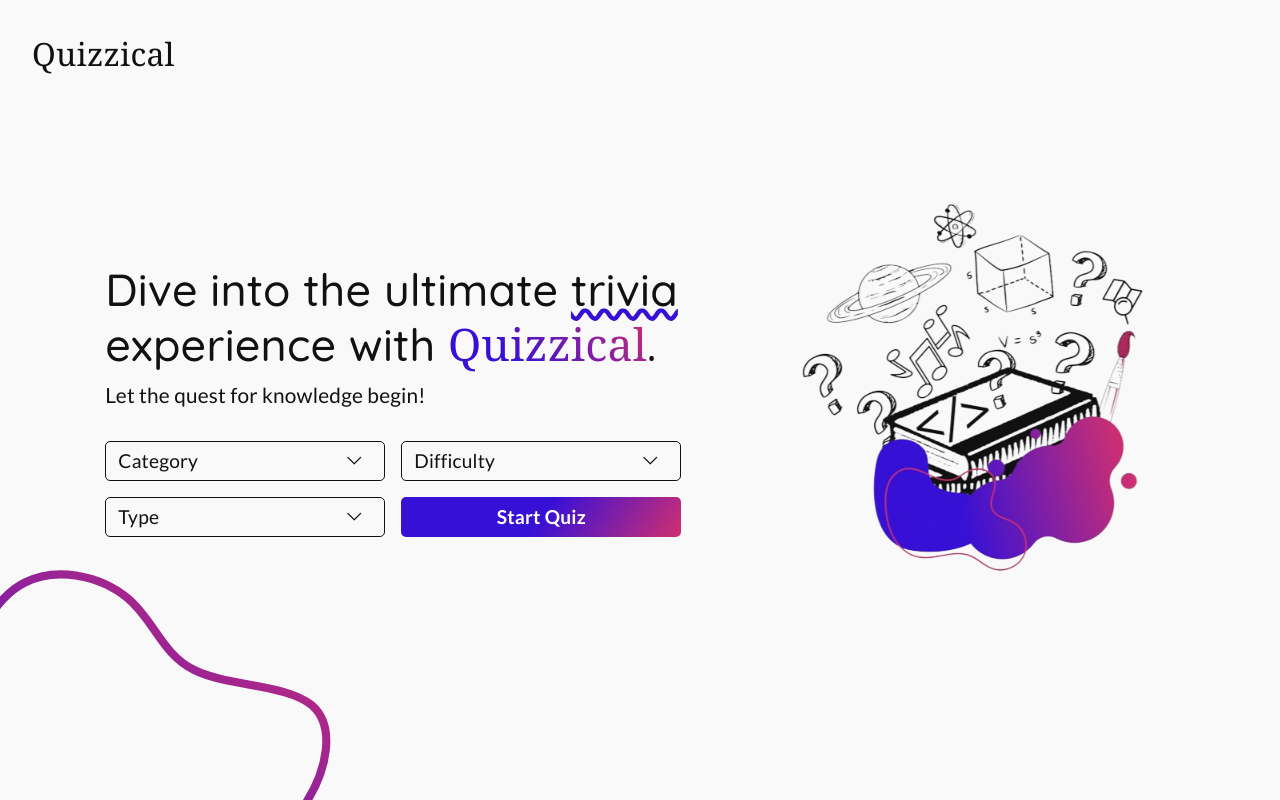
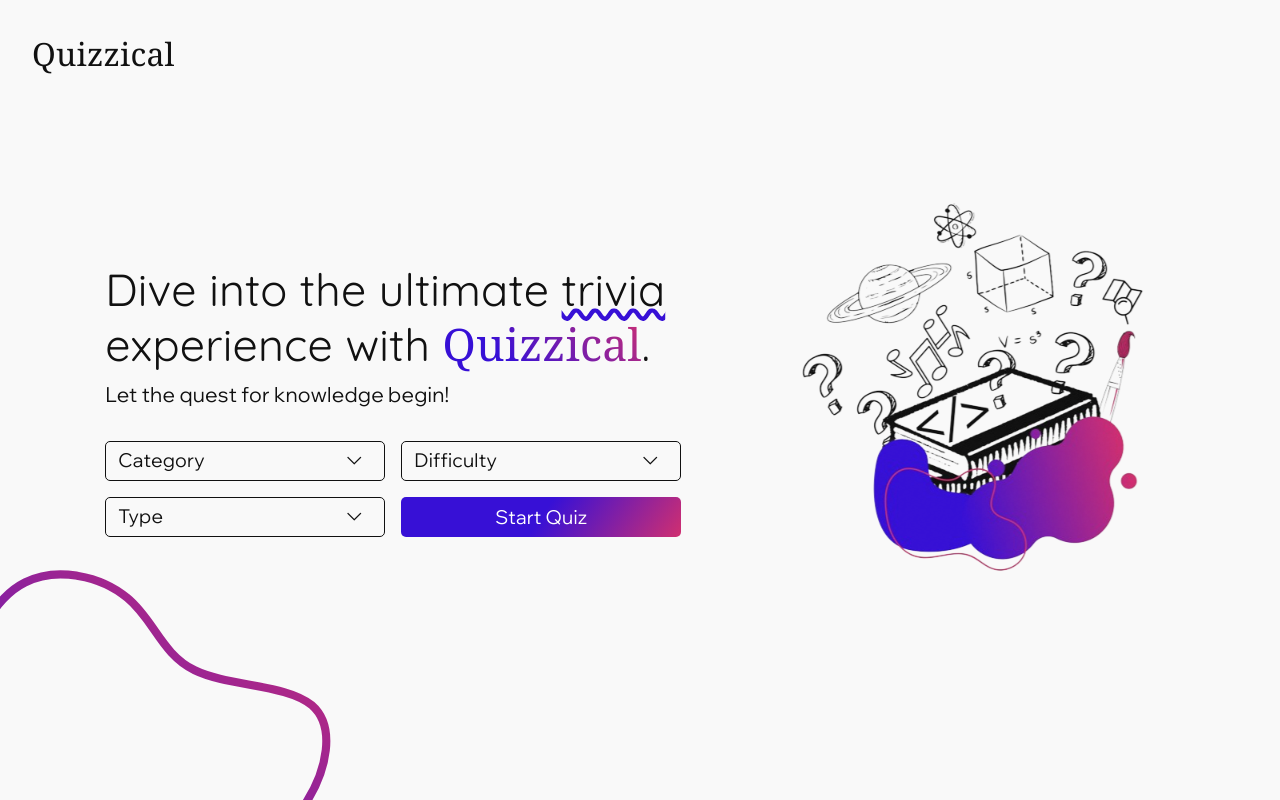
Before and after one commit to VriaA/Quizzly, a React (Vite) app in the folder quizzical/: page / in a window 1280 px wide. Built offline with nearby package versions, Linux system fonts and the light colour scheme.

Commit message:
change hero subtext and buttons font

```diff
--- a/quizzical/index.html
+++ b/quizzical/index.html
@@ -7,7 +7,7 @@
 
     <link rel="preconnect" href="https://fonts.googleapis.com">
     <link rel="preconnect" href="https://fonts.gstatic.com" crossorigin>
-    <link href="https://fonts.googleapis.com/css2?family=Lato:wght@200;300;400;700&family=Quicksand:wght@300;400;500;600;700&family=Material+Symbols+Outlined:opsz,wght,FILL,GRAD@20..48,100..700,0..1,-50..200&display=swap" rel="stylesheet">
+    <link href="https://fonts.googleapis.com/css2?family=Wix+Madefor+Display&family=Quicksand:wght@300;400;500;600;700&family=Material+Symbols+Outlined:opsz,wght,FILL,GRAD@20..48,100..700,0..1,-50..200&display=swap" rel="stylesheet">
   </head>
 
   <body>
--- a/quizzical/src/index.css
+++ b/quizzical/src/index.css
@@ -69,7 +69,7 @@ h1, h2 > .quizzical {
 .info-trigger, .start-quiz-btn,
 .info-dropdown {
   width: 100%;
-  font: 400 1rem/1 'Lato', sans-serif;
+  font: 400 1rem/1 'Wix Madefor Display', sans-serif;
 }
 
 .info-dropdown {
@@ -107,7 +107,7 @@ h1 {
 
 h2 {
   margin-bottom: .5rem;
-  font: 500 1.9rem/1.2 'Quicksand', sans-serif;
+  font: 400 1.9rem/1.2 'Quicksand', sans-serif;
 }
 
 .trivia {
@@ -124,7 +124,7 @@ h2 {
 
 .hero-subtext {
   margin-bottom: 1rem;
-  font: 400 1rem/1.5 'Lato', sans-serif;
+  font: 400 1rem/1.5 'Wix Madefor Display', sans-serif;
 }
 
 /*========== HERO OPTIONS ==========*/
```
